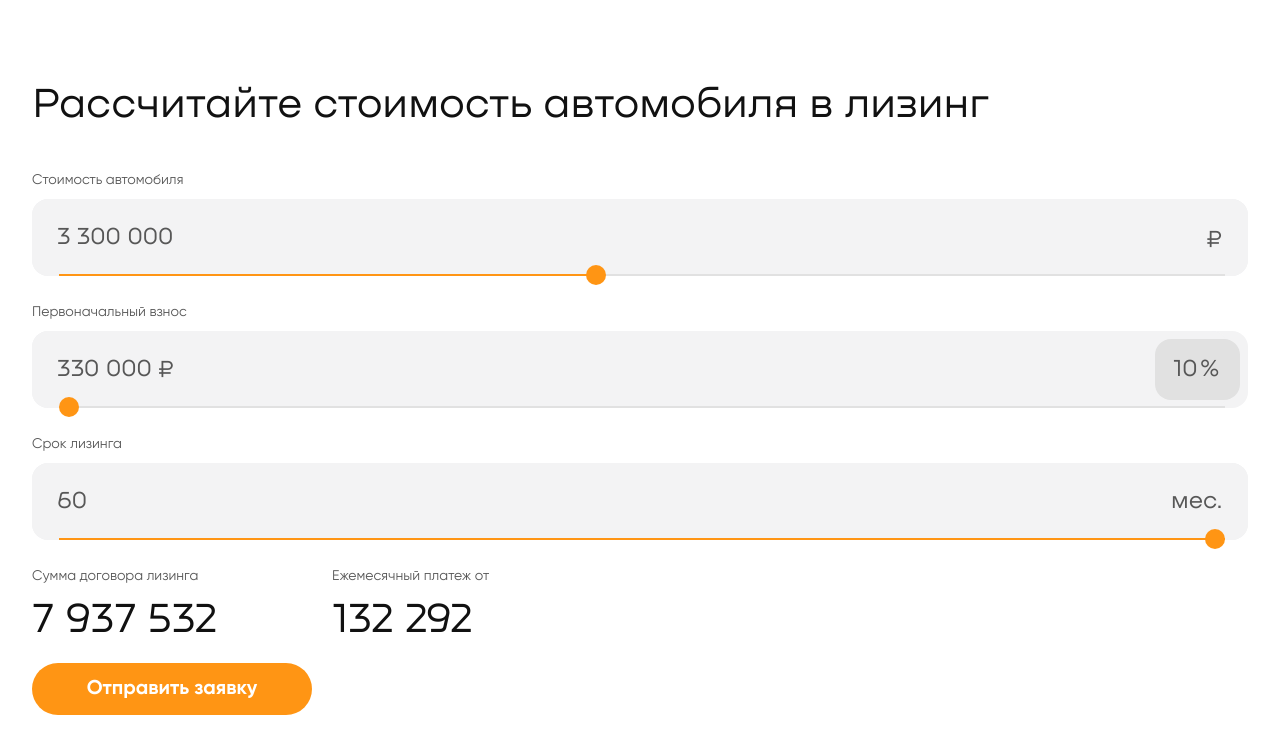
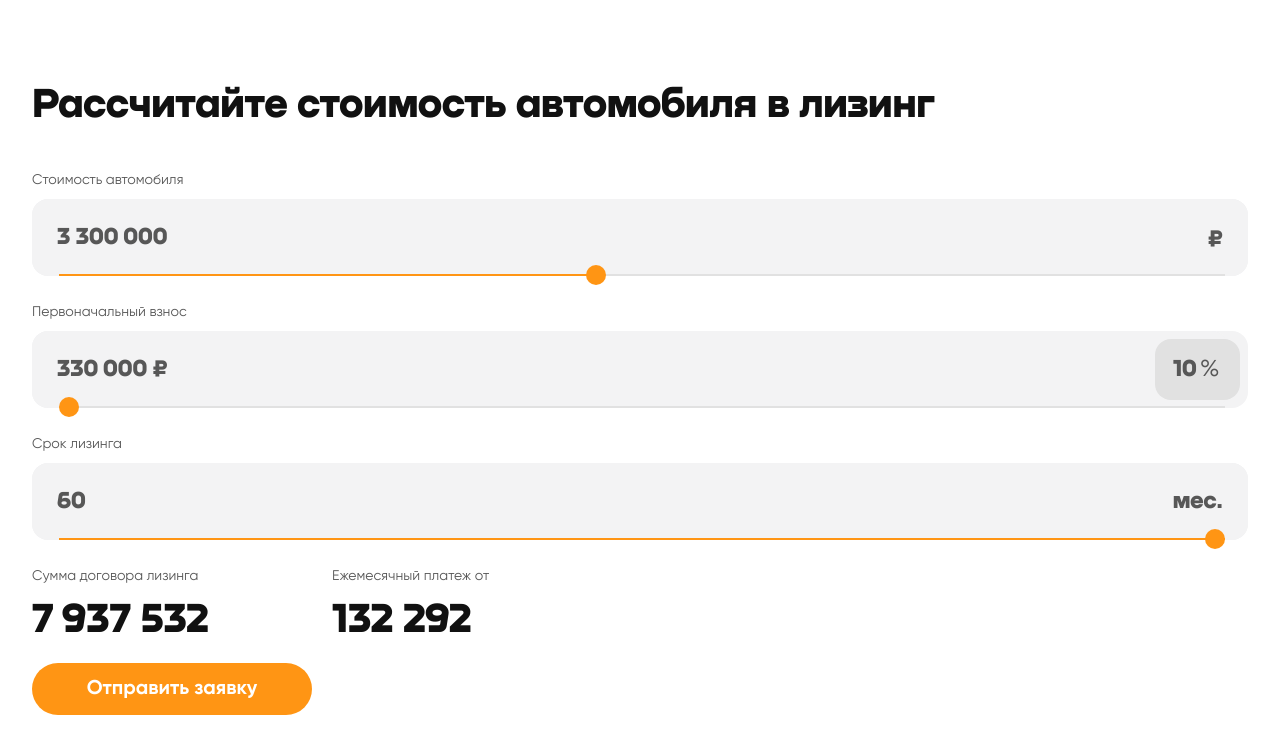
Before and after one commit to plamyaa/leasing_test, a React (Create React App) app: page / in a window 1280 px wide. Shown: the top 754 px of the page. Built offline with nearby package versions, Linux system fonts and the light colour scheme.

Commit message:
added fonts

```diff
--- a/src/styles/style.sass
+++ b/src/styles/style.sass
@@ -33,6 +33,10 @@ body
     line-height: 24px
     transition: background-color $transition-time ease-out
 
+@mixin Nekst-Black
+    font-family: "Nekst"
+    font-weight: 900
+    font-size: 24px
 
 .btn
     width: 100%
@@ -51,7 +55,6 @@ body
 @keyframes rotation
   from
     transform: rotate(0deg)
-
   to
     transform: rotate(359deg)
 
@@ -82,8 +85,7 @@ body
             border: 0
             width: 100%
             background: $color-grey-light
-            font-family: $font-big
-            font-size: 24px
+            @include Nekst-Black
             box-sizing: border-box
             border-radius: 16px
             padding: 24px 25px
@@ -101,8 +103,7 @@ body
             border: 0
             width: 100%
             background: $color-grey-light
-            font-family: $font-big
-            font-size: 24px
+            @include Nekst-Black
             box-sizing: border-box
             border-radius: 16px
             padding: 24px 25px
@@ -117,8 +118,7 @@ body
                 padding: 22px 23px
 
         &__currency
-            font-family: $font-big
-            font-size: 24px
+            @include Nekst-Black
             box-sizing: border-box
             position: absolute
             right: 0
@@ -129,8 +129,7 @@ body
 
         &__percent
             width: 85px
-            font-family: $font-big
-            font-size: 24px
+            @include Nekst-Black
             box-sizing: border-box
             position: absolute
             right: 0
@@ -207,9 +206,10 @@ body
                     transition: transform 0.09s ease-in-out
 
 .header
-    font-family: $font-big
+    @include Nekst-Black
     font-size: 30px
     color: $color-black
+    font-weight: 800
 
 .default-text
     font-family: $font-small
@@ -218,7 +218,7 @@ body
     margin: 0 0 10px
 
 .sum-value
-    font-family: $font-big
+    @include Nekst-Black
     font-size: 30px
     color: $color-black
     margin: 0 0 18px
```
